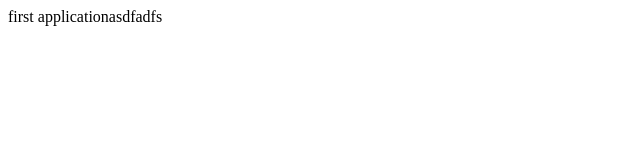
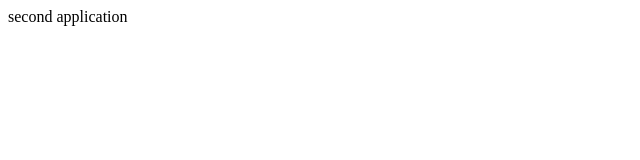
Before and after one commit to Beersheba2021/first-application, a plain HTML site: page index.html in a window 1280 px wide. Shown: the full height of the page, 0-640 px from the left. Drawn offline with Linux system fonts and the light colour scheme.

Commit message:
another super

```diff
--- a/index.html
+++ b/index.html
@@ -6,6 +6,6 @@
     <title>Document</title>
 </head>
 <body>
-    first applicationasdfadfs
+    second application
 </body>
 </html>
```
